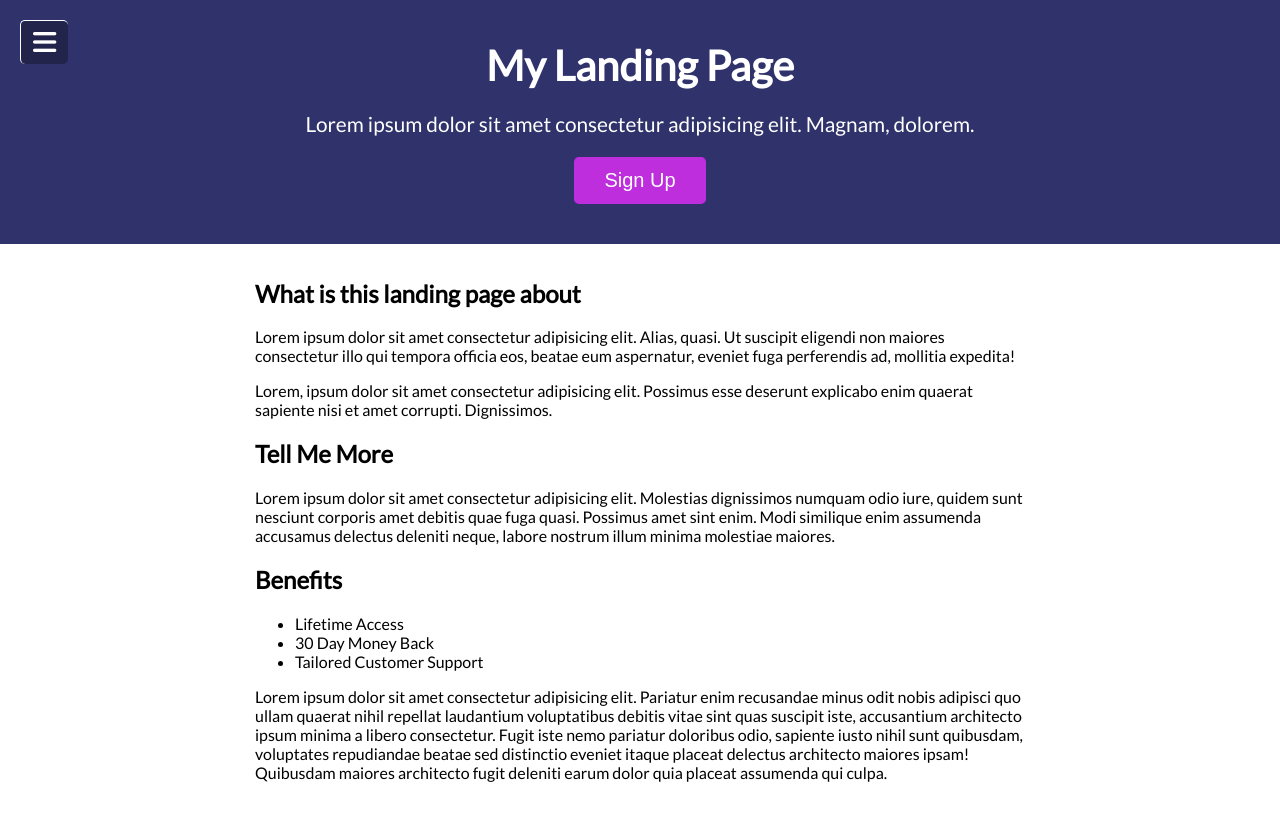
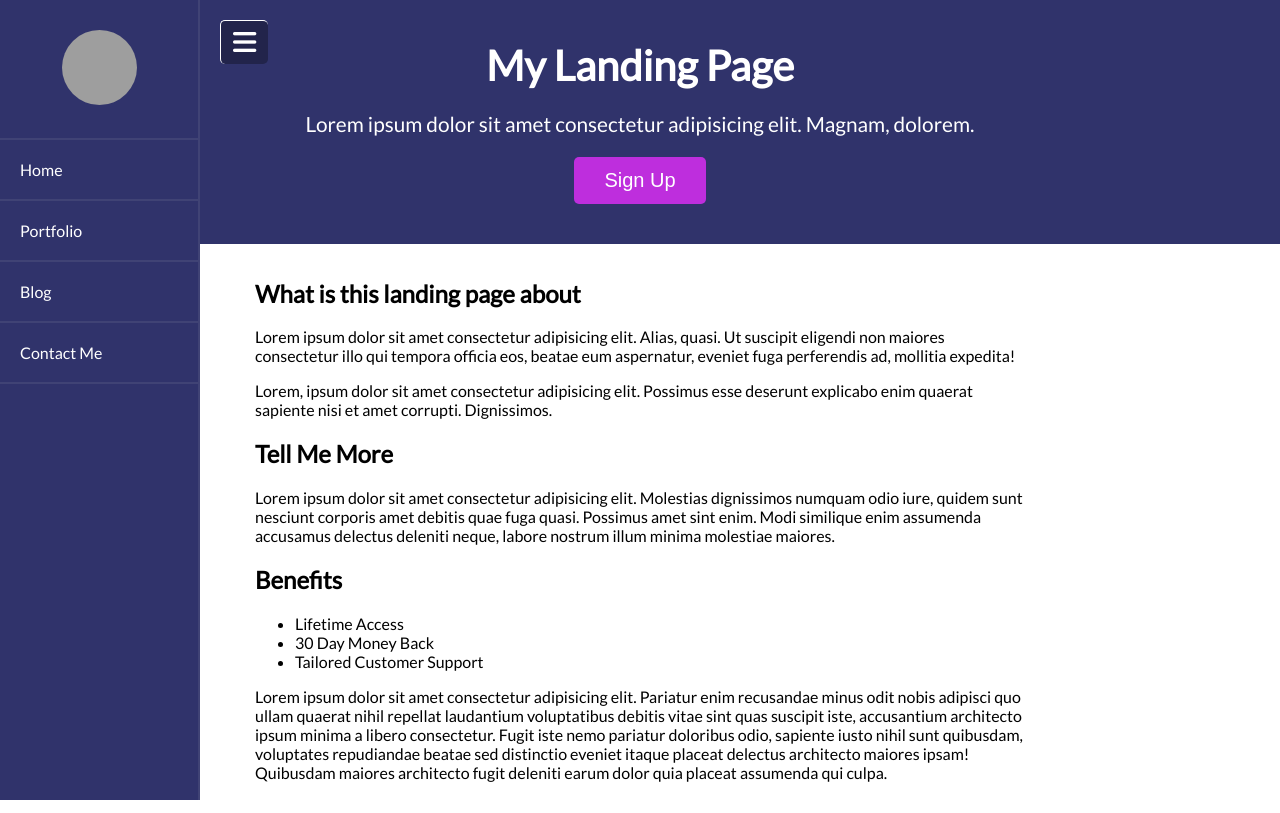
Before and after one commit to TomaszSarmata/menuSlider, a plain HTML site: page index.html in a window 1280 px wide. Both pictures are taken after a click on the button 44 px from the left and 41 px from the top of the page. Drawn offline with Linux system fonts and the light colour scheme; grey boxes are pictures that could not be loaded.

Commit message:
implemented my own version of toggle navbar

```diff
--- a/script.js
+++ b/script.js
@@ -0,0 +1,17 @@
+const toggle = document.getElementById("toggle");
+const nav = document.querySelector("nav");
+
+//Helper functions
+
+function toggleNavbar(e) {
+  if (nav.classList.contains("show")) {
+    nav.classList.remove("show");
+    toggle.classList.remove("moveToggle");
+  } else {
+    nav.classList.add("show");
+    toggle.classList.add("moveToggle");
+  }
+}
+
+//EVENT LISTENERS
+toggle.addEventListener("click", toggleNavbar);
--- a/style.css
+++ b/style.css
@@ -44,6 +44,12 @@ nav {
   height: 100vh;
   z-index: 100;
   transform: translateX(-100%);
+  transition: transform 0.5s ease-in-out;
+}
+
+.show {
+  transform: translateX(-0%);
+  transition: transform 0.5s ease-in-out;
 }
 
 nav .logo {
@@ -102,11 +108,13 @@ header p {
   position: absolute;
   left: 20px;
   top: 20px;
+  transition: transform 0.5s ease-in-out;
   border-left: 1px solid #fff;
   border-top: 1px solid #fff;
 }
-#toggle:hover {
-  transform: scale(1.1);
+
+.moveToggle {
+  transform: translateX(200px);
 }
 
 /* Main section styles */
```
